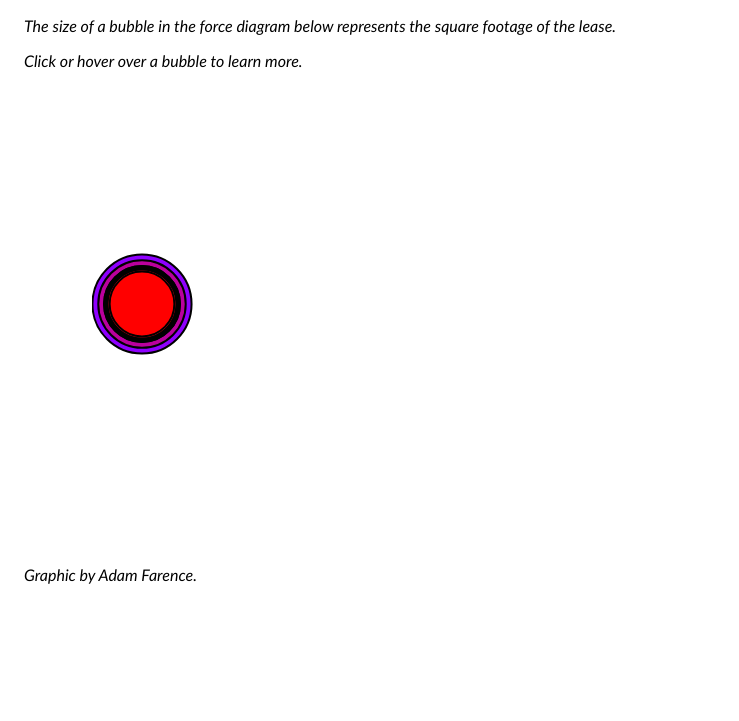
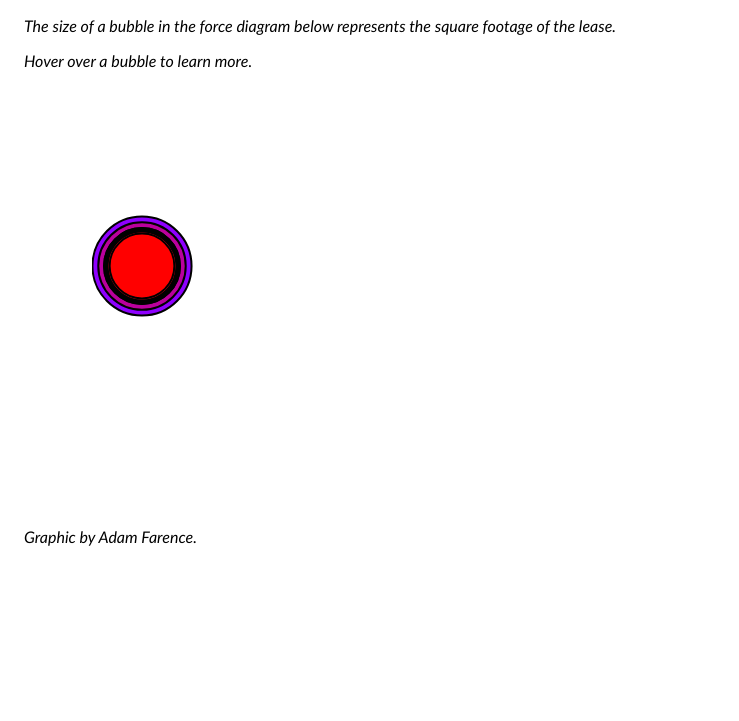
Before and after one commit to AFarence/2021_SF_top_industrial_leases, a plain HTML site: page index.html in a window 1280 px wide. Shown: the part 79-800 px from the top of the page, without its empty margins (0-739 px from the left). Drawn offline with nearby package versions, Linux system fonts and the light colour scheme.

Commit message:
Update index.html

```diff
--- a/index.html
+++ b/index.html
@@ -1,7 +1,7 @@
 <html>
   <head>
     <meta charset="utf-8">
-    <title>South Florida Biggest Industrial Leases for 2021</title>
+    <title>Biggest Industrial Leases for 2021</title>
     <!-- link rel="stylesheet" href="https://maxcdn.bootstrapcdn.com/bootstrap/4.0.0-beta/css/bootstrap.min.css" -->
     <style>
       svg {
@@ -109,9 +109,7 @@
 <div class="container">
   <h1>South Florida Biggest Industrial Leases for 2021</h1>
   <p><em>The size of a bubble in the force diagram below represents the square footage of the lease.</em></p>
-  <p><em>Click or hover over a bubble to learn more.</em></p>
-  <br />
-  <br />
+  <p><em>Hover over a bubble to learn more.</em></p>
   <div id="chart"></div>
   <p><em>Graphic by Adam Farence.</em></p>
 </div>
```
